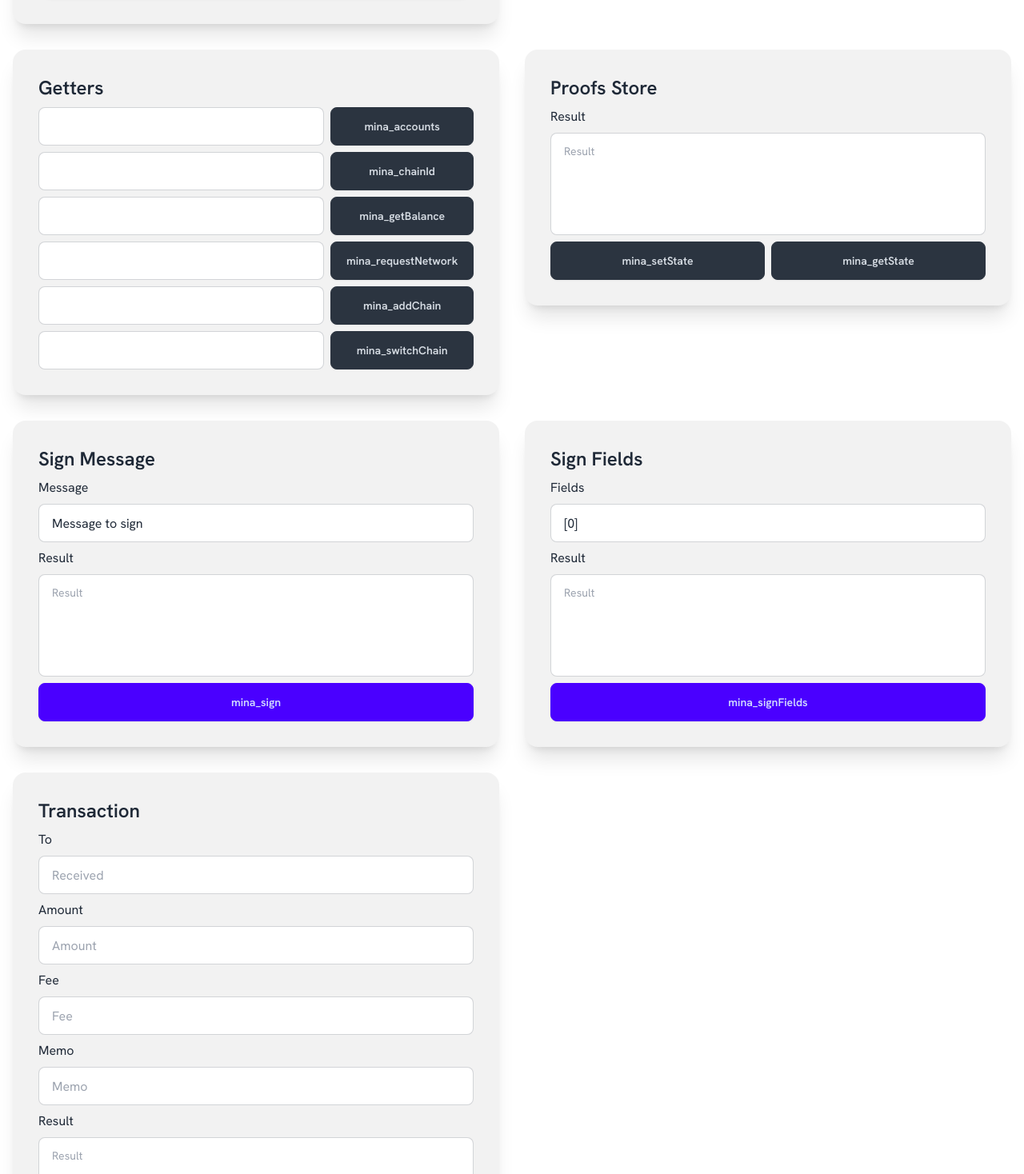
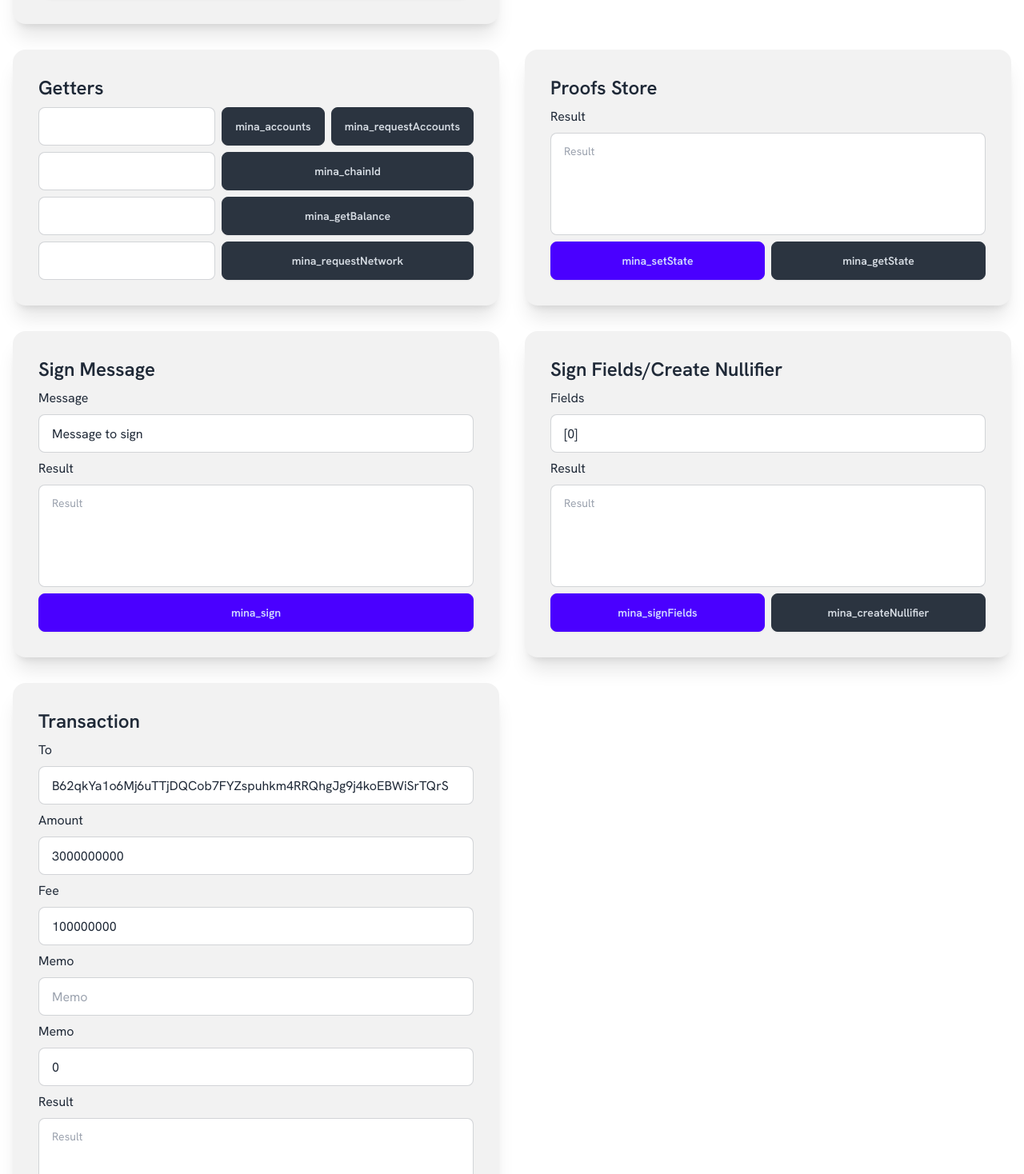
Before and after one commit to palladians/mina-connector, a Svelte app: page / in a window 1280 px wide. Shown: the part 222-1690 px from the top of the page at 80% size. Built offline with nearby package versions, Linux system fonts and the light colour scheme.

Commit message:
fix: implement missing methods

```diff
--- a/src/App.svelte
+++ b/src/App.svelte
@@ -2,7 +2,6 @@
     import { onMount } from "svelte";
     import { derived, writable } from "svelte/store";
     import { createMockCredential } from "./credentials/mock_credential";
-import { constructPaymentTx } from "./lib/tx";
 
     type MinaProvider = {
         info: {
@@ -25,7 +24,9 @@ currentProviderSlug.subscribe((newSlug) =>
     export const currentProvider = derived(
         [providers, currentProviderSlug],
         ([$providers, $currentProviderSlug]) =>
-    $providers.find((provider) => provider.info.slug === $currentProviderSlug),
+            $providers.find(
+                (provider) => provider.info.slug === $currentProviderSlug,
+            ),
     );
     export const messageToSign = writable<string>("Message to sign");
     export const fieldsToSign = writable<string>("[0]");
@@ -57,23 +58,55 @@ export const signFields = async () => {
             signFields: JSON.stringify(response.result, undefined, "\t"),
         });
     };
+    export const createNullifier = async () => {
+        const response = await $currentProvider?.provider.request({
+            method: "mina_createNullifier",
+            params: { message: JSON.parse($fieldsToSign) },
+        });
+        results.set({
+            ...$results,
+            signFields: JSON.stringify(response.result, undefined, "\t"),
+        });
+    };
     const signTx = async () => {
         const accountsResponse = await $currentProvider?.provider.request({
             method: "mina_accounts",
         });
-  const constructedTx = constructPaymentTx({
-    from: accountsResponse.result[0],
-    to: "B62qkYa1o6Mj6uTTjDQCob7FYZspuhkm4RRQhgJg9j4koEBWiSrTQrS",
-    amount: 100,
-    fee: 1,
-    type: "payment",
-    nonce: 0,
-    validUntil: 321,
-  });
-  console.log(JSON.stringify(constructedTx));
+        const transaction = {
+            ...$transactionBody,
+            from:
+                $transactionBody.from.length > 0
+                    ? $transactionBody.from
+                    : accountsResponse.result[0],
+        };
         const response = await $currentProvider?.provider.request({
             method: "mina_signTransaction",
-    params: { transaction: constructedTx },
+            params: { transaction },
+        });
+        results.set({
+            ...$results,
+            signTransactions: JSON.stringify(response.result, undefined, "\t"),
+        });
+        return response.result;
+    };
+    const sendTx = async () => {
+        const accountsResponse = await $currentProvider?.provider.request({
+            method: "mina_accounts",
+        });
+        const transaction = {
+            ...$transactionBody,
+            from:
+                $transactionBody.from.length > 0
+                    ? $transactionBody.from
+                    : accountsResponse.result[0],
+        };
+        const signedTransaction = await signTx();
+        const response = await $currentProvider?.provider.request({
+            method: "mina_sendTransaction",
+            params: {
+                signedTransaction,
+                transactionType: "payment",
+            },
         });
         results.set({
             ...$results,
@@ -83,6 +116,17 @@ const signTx = async () => {
     const getAccounts = async () => {
         const response = await $currentProvider?.provider.request({
             method: "mina_accounts",
+        });
+        console.log(response);
+        results.set({
+            ...$results,
+            accounts: JSON.stringify(response.result),
+        });
+        return response.result;
+    };
+    const requestAccounts = async () => {
+        const response = await $currentProvider?.provider.request({
+            method: "mina_requestAccounts",
         });
         console.log(response);
         results.set({
@@ -122,8 +166,8 @@ const getCredential = async () => {
         });
     };
     const setCredentialState = async () => {
-  const account = getAccounts();
-  const credential = createMockCredential(account[0]);
+        const accounts = await getAccounts();
+        const credential = createMockCredential(accounts[0]);
         const response = await $currentProvider?.provider.request({
             method: "mina_setState",
             params: {
@@ -132,60 +176,25 @@ const setCredentialState = async () => {
             },
         });
         console.log(response);
-  // nothing to write in the app
-  // since it is writing to Pallad
     };
 
     const requestNetwork = async () => {
         const response = await $currentProvider?.provider.request({
             method: "mina_requestNetwork",
         });
-  console.log("requestNetwork response", response);
         results.set({
             ...$results,
-    requestNetworkResponse: response.result,
+            requestNetworkResponse: JSON.stringify(response.result),
         });
     };
-
-const addChain = async () => {
-  const response = await $currentProvider?.provider.request({
-    method: "mina_addChain",
-    params: {
-      nodeEndpoint: {
-        providerName: "mina-node",
-        url: "https://sequencer-zeko-dev.dcspark.io/graphql",
-      },
-      archiveNodeEndpoint: {
-        providerName: "mina-node",
-        url: "",
-      },
-      networkName: "ZekoDevNet",
-      networkType: "testnet",
-      chainId: "69420",
-    },
+    export const transactionBody = writable({
+        from: "",
+        to: "B62qkYa1o6Mj6uTTjDQCob7FYZspuhkm4RRQhgJg9j4koEBWiSrTQrS",
+        memo: "",
+        fee: 100_000_000,
+        amount: 3_000_000_000,
+        nonce: 0,
     });
-  console.log("addChain response", response);
-  results.set({
-    ...$results,
-    addChainResponse: response.result,
-  });
-};
-
-const switchChain = async () => {
-  //const berkeleyChainId = 'fd7d111973bf5a9e3e87384f560fdead2f272589ca00b6d9e357fca9839631da'
-  const zekoDevnet = "69420";
-  const response = await $currentProvider?.provider.request({
-    method: "mina_switchChain",
-    params: {
-      chainId: zekoDevnet,
-    },
-  });
-  console.log("switchChain response", response);
-  results.set({
-    ...$results,
-    switchChainResponse: response.result,
-  });
-};
     export const results = writable({
         accounts: "",
         chainId: "",
@@ -200,7 +209,7 @@ export const results = writable({
     });
 </script>
 
-<main class="container mx-auto space-y-4 p-4">
+<main class="container mx-auto space-y-4 p-4 pb-24">
     <div class="grid flex-1 grid-cols-1 items-start gap-8 lg:grid-cols-2">
         <div class="card bg-base-200 shadow-xl">
             <div class="card-body">
@@ -262,10 +271,17 @@ export const results = writable({
                         class="input input-bordered"
                         value={$results.accounts}
                     />
+                    <div class="flex gap-2">
                         <button
                             class="btn btn-neutral flex-1"
                             on:click={getAccounts}>mina_accounts</button
                         >
+                        <button
+                            class="btn btn-neutral flex-1"
+                            on:click={requestAccounts}
+                            >mina_requestAccounts</button
+                        >
+                    </div>
                     <input
                         class="input input-bordered"
                         value={$results.chainId}
@@ -288,21 +304,6 @@ export const results = writable({
                         class="btn btn-neutral flex-1"
                         on:click={requestNetwork}>mina_requestNetwork</button
                     >
-                    <input
-                        class="input input-bordered"
-                        value={$results.addChainResponse}
-                    />
-                    <button class="btn btn-neutral flex-1" on:click={addChain}
-                        >mina_addChain</button
-                    >
-                    <input
-                        class="input input-bordered"
-                        value={$results.switchChainResponse}
-                    />
-                    <button
-                        class="btn btn-neutral flex-1"
-                        on:click={switchChain}>mina_switchChain</button
-                    >
                 </div>
             </div>
         </div>
@@ -317,7 +318,7 @@ export const results = writable({
                 />
                 <div class="grid grid-cols-2 gap-2">
                     <button
-                        class="btn btn-neutral flex-1"
+                        class="btn btn-primary flex-1"
                         on:click={setCredentialState}>mina_setState</button
                     >
                     <button
@@ -348,7 +349,9 @@ export const results = writable({
         </div>
         <div class="card bg-base-200 shadow-xl">
             <div class="card-body">
-                <h2 class="text-2xl font-semibold">Sign Fields</h2>
+                <h2 class="text-2xl font-semibold">
+                    Sign Fields/Create Nullifier
+                </h2>
                 <p>Fields</p>
                 <input
                     class="input input-bordered"
@@ -361,22 +364,52 @@ export const results = writable({
                     placeholder="Result"
                     value={$results.signFields}
                 ></textarea>
+                <div class="flex gap-2">
                     <button class="btn btn-primary flex-1" on:click={signFields}
                         >mina_signFields</button
                     >
+                    <button
+                        class="btn btn-neutral flex-1"
+                        on:click={createNullifier}>mina_createNullifier</button
+                    >
+                </div>
             </div>
         </div>
         <div class="card bg-base-200 shadow-xl">
             <div class="card-body">
                 <h2 class="text-2xl font-semibold">Transaction</h2>
                 <p>To</p>
-                <input class="input input-bordered" placeholder="Received" />
+                <input
+                    class="input input-bordered"
+                    placeholder="To"
+                    bind:value={$transactionBody.to}
+                />
                 <p>Amount</p>
-                <input class="input input-bordered" placeholder="Amount" />
+                <input
+                    class="input input-bordered"
+                    type="number"
+                    placeholder="Amount"
+                    bind:value={$transactionBody.amount}
+                />
                 <p>Fee</p>
-                <input class="input input-bordered" placeholder="Fee" />
+                <input
+                    class="input input-bordered"
+                    type="number"
+                    placeholder="Fee"
+                    bind:value={$transactionBody.fee}
+                />
                 <p>Memo</p>
-                <input class="input input-bordered" placeholder="Memo" />
+                <input
+                    class="input input-bordered"
+                    placeholder="Memo"
+                    bind:value={$transactionBody.memo}
+                />
+                <p>Memo</p>
+                <input
+                    class="input input-bordered"
+                    placeholder="Nonce"
+                    bind:value={$transactionBody.nonce}
+                />
                 <p>Result</p>
                 <textarea
                     class="textarea textarea-bordered h-32 resize-none"
@@ -387,7 +420,7 @@ export const results = writable({
                     <button class="btn btn-primary flex-1" on:click={signTx}
                         >mina_signTransaction</button
                     >
-                    <button class="btn btn-neutral flex-1" on:click={signTx}
+                    <button class="btn btn-neutral flex-1" on:click={sendTx}
                         >mina_sendTransaction</button
                     >
                 </div>
--- a/tsconfig.json
+++ b/tsconfig.json
@@ -5,12 +5,6 @@
     "useDefineForClassFields": true,
     "module": "ESNext",
     "resolveJsonModule": true,
-    /**
-     * Typecheck JS in `.svelte` and `.js` files by default.
-     * Disable checkJs if you'd like to use dynamic types in JS.
-     * Note that setting allowJs false does not prevent the use
-     * of JS in `.svelte` files.
-     */
     "allowJs": true,
     "checkJs": true,
     "isolatedModules": true
```
Also changed, not shown: src/lib/tx.ts (deleted, +0 -41 lines). Lines whose indentation alone changed are shown as unchanged.
